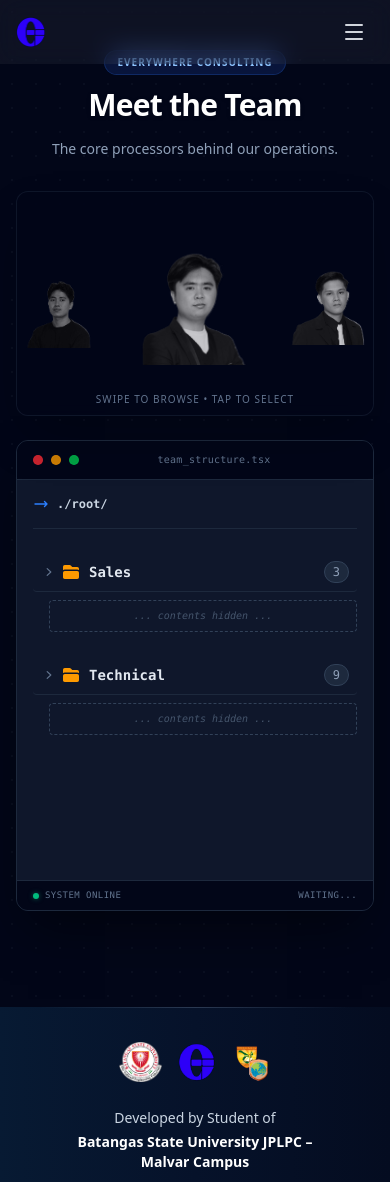
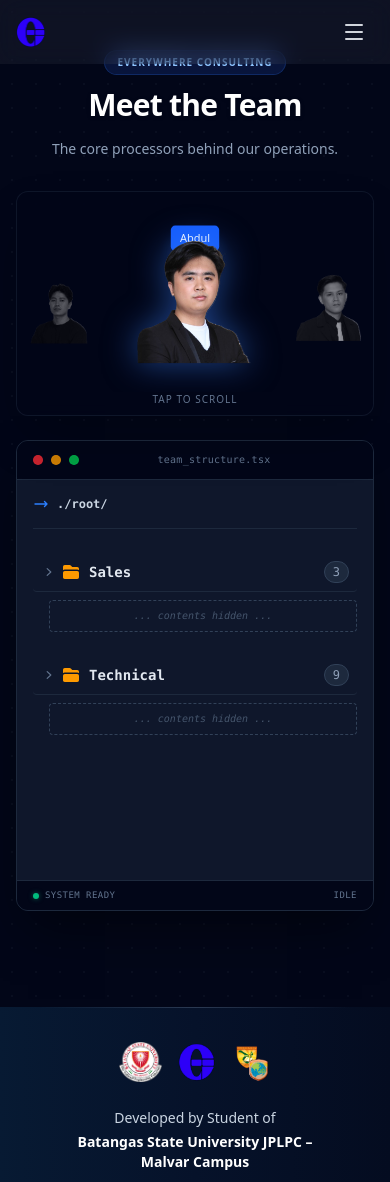
Before and after one commit to kcrosita23/ECI-INTERNSxJUNIORS, a React (Vite) app in the folder eci/: page /about in a window 390 px wide. Shown: the top 1182 px of the page. Built offline with nearby package versions, Linux system fonts and the light colour scheme.

Commit message:
edit remove scroll on hover carousel

```diff
--- a/eci/src/components/about.tsx
+++ b/eci/src/components/about.tsx
@@ -26,13 +26,11 @@ const team: TeamMember[] = [
 
 /* ================= COMPONENT ================= */
 export default function About() {
-  // DATA PREP: Create 3 sets for infinite illusion
-  // Set 1 (Buffer Left), Set 2 (Main), Set 3 (Buffer Right)
+  // DATA PREP
   const extendedTeam = [...team, ...team, ...team];
   const singleSetCount = team.length;
 
   // STATE
-  // We now track activeIndex (0 to 35) separately from activeId (1 to 12)
   const [activeIndex, setActiveIndex] = useState<number | null>(null);
   const [activeId, setActiveId] = useState<number | null>(null);
 
@@ -40,11 +38,9 @@ export default function About() {
   const [openFolders, setOpenFolders] = useState<string[]>([]);
 
   // REFS
-  // Map stores DOM nodes by INDEX now, not ID
   const itemsRef = useRef<Map<number, HTMLDivElement> | null>(null);
   const containerRef = useRef<HTMLDivElement>(null);
-  const lastInteraction = useRef<"image" | "list" | null>(null);
-  const isResettingRef = useRef(false); // To prevent animation loops
+  const isResettingRef = useRef(false);
 
   const getMap = () => {
     if (!itemsRef.current) {
@@ -55,11 +51,9 @@ export default function About() {
 
   // EFFECT 0: Initial Mount - Start in the Middle Set
   useEffect(() => {
-    // Start at the first item of the middle set (index 12)
     const middleStartIndex = singleSetCount;
     setActiveIndex(middleStartIndex);
 
-    // Immediate scroll without animation
     const map = getMap();
     const node = map.get(middleStartIndex);
     if (node) {
@@ -67,58 +61,41 @@ export default function About() {
     }
   }, [singleSetCount]);
 
-  // EFFECT 1: Auto-Scroll & Infinite Loop Logic
+  // EFFECT 1: Auto-Scroll Logic
   useEffect(() => {
     if (activeIndex !== null) {
       const map = getMap();
       const node = map.get(activeIndex);
 
       if (node && !isResettingRef.current) {
-        // 1. Scroll the selected item into view
         node.scrollIntoView({
-          behavior: isResettingRef.current ? "auto" : "smooth", // Instant if resetting
+          behavior: isResettingRef.current ? "auto" : "smooth",
           block: "nearest",
           inline: "center",
         });
 
-        // 2. CHECK BOUNDARIES (The Infinite Loop Magic)
-        // If we are in Set 1 (Left Buffer) or Set 3 (Right Buffer),
-        // we need to jump back to Set 2 (Middle) after the animation.
         const timeout = setTimeout(() => {
             if (activeIndex < singleSetCount) {
-                // Too far left -> Jump to Middle
                 isResettingRef.current = true;
                 const newIndex = activeIndex + singleSetCount;
                 setActiveIndex(newIndex);
             } else if (activeIndex >= singleSetCount * 2) {
-                // Too far right -> Jump to Middle
                 isResettingRef.current = true;
                 const newIndex = activeIndex - singleSetCount;
                 setActiveIndex(newIndex);
             } else {
                 isResettingRef.current = false;
             }
-        }, 500); // Wait for smooth scroll to finish (approx 500ms)
+        }, 500);
 
         return () => clearTimeout(timeout);
       }
 
-      // Reset flag if we just performed a jump
       if (isResettingRef.current) {
           isResettingRef.current = false;
       }
     }
   }, [activeIndex, singleSetCount]);
-
-  // EFFECT 2: Auto-expand folder based on activeId
-  useEffect(() => {
-    if (activeId && lastInteraction.current === "image") {
-      const member = team.find((m) => m.id === activeId);
-      if (member && !openFolders.includes(member.role)) {
-        setOpenFolders((prev) => [...prev, member.role]);
-      }
-    }
-  }, [activeId, openFolders]);
 
   const toggleFolder = (role: string) => {
     setOpenFolders((prev) =>
@@ -128,33 +105,20 @@ export default function About() {
     );
   };
 
-  // HELPER: Handle hovering an image
-  const handleImageHover = (index: number, id: number) => {
-    if (window.matchMedia('(hover: hover)').matches) {
-        lastInteraction.current = "image";
-        setActiveIndex(index); // Visual position
-        setActiveId(id);       // Data lookup
-    }
+  // HELPER: Handle clicking a list item (IDE)
+  const handleListClick = (id: number) => {
+    setActiveId(id === activeId ? null : id);
   };
 
-  // HELPER: Handle clicking a list item (IDE)
-  const handleListClick = (id: number) => {
-    lastInteraction.current = "list";
-
-    // Find the equivalent index in the MIDDLE set
-    // (This ensures when we click the list, the carousel jumps to the center set, not the buffers)
-    const middleSetOffset = singleSetCount;
-    const memberIndex = team.findIndex(m => m.id === id);
-    const targetIndex = middleSetOffset + memberIndex;
-
-    setActiveId(id === activeId ? null : id);
-    setActiveIndex(targetIndex);
+  // HELPER: Handle Carousel Interaction (Click Only)
+  const handleCarouselInteract = (index: number) => {
+    setActiveIndex(index);
   };
 
   return (
     <section id="contacts" className="relative w-full min-h-screen py-12 md:py-24 px-4 md:px-6 bg-slate-950 overflow-x-hidden text-slate-200 font-sans">
 
-      {/* INJECTED STYLES to hide scrollbar */}
+      {/* INJECTED STYLES */}
       <style>{`
         .no-scrollbar::-webkit-scrollbar {
           display: none;
@@ -185,20 +149,17 @@ export default function About() {
           </p>
         </div>
 
-        {/* IMAGES PREVIEW PANE - MOBILE STICKY */}
+        {/* IMAGES PREVIEW PANE */}
         <div className="sticky top-2 z-30 mb-6 -mx-4 px-4 md:static md:mb-8 md:mx-0">
           <div className="bg-slate-950/80 backdrop-blur-md rounded-xl border border-slate-800/50 shadow-2xl">
-            {/* NOTE: We map 'extendedTeam' here (3x the data).
-                We use index for the key to handle duplicates.
-            */}
             <div
                 ref={containerRef}
                 className="flex gap-4 overflow-x-auto py-4 px-4 no-scrollbar items-end h-[200px] md:h-[280px] scroll-smooth snap-x snap-mandatory"
             >
               {extendedTeam.map((member, index) => {
 
-                // Only "highlight" if the IDs match, regardless of which copy it is
-                const isVisualActive = activeId === member.id;
+                // Determine if this specific item is the "centered" one based on activeIndex
+                const isCentered = activeIndex === index;
 
                 return (
                 <div
@@ -208,29 +169,17 @@ export default function About() {
                     if (node) map.set(index, node);
                     else map.delete(index);
                   }}
-                  // Tap/Click handler for mobile to select image
-                  onClick={() => {
-                      lastInteraction.current = "image";
-                      setActiveIndex(index);
-                      setActiveId(member.id === activeId ? null : member.id);
-                  }}
-                  onMouseEnter={() => handleImageHover(index, member.id)}
-                  onMouseLeave={() => {
-                     if (window.matchMedia('(hover: hover)').matches) {
-                       // Optional: reset on leave, or stay centered
-                       // setActiveId(null);
-                     }
-                  }}
+                  // MODIFIED: Removed onMouseEnter, kept onClick
+                  onClick={() => handleCarouselInteract(index)}
                   className={`snap-center min-w-[120px] md:min-w-[140px] scroll-m-20 sm:scroll-m-5 relative transition-all duration-500 ease-out flex items-end justify-center cursor-pointer group
-                    ${
-                      isVisualActive
-                        ? "scale-110 md:scale-125 -translate-y-2 opacity-100 z-50"
-                        : isVisualActive
-                        ? "opacity-30 grayscale scale-90 blur-[1px] z-0"
-                        : "opacity-80 md:hover:opacity-100 scale-100 grayscale md:hover:grayscale-0"
-                    }`}
+                    ${isCentered
+                        ? "opacity-100 scale-110 md:scale-125 z-10 grayscale-0 -translate-y-2"
+                        : "opacity-60 scale-90 grayscale hover:opacity-100 hover:grayscale-0"
+                    }
+                  `}
                 >
-                  <div className={`absolute top-2 bg-blue-600 text-white text-[10px] md:text-xs px-2 py-1 rounded opacity-0 transition-opacity duration-300 shadow-lg shadow-blue-900/50 whitespace-nowrap ${isVisualActive ? "opacity-100" : "group-hover:opacity-100"}`}>
+                  <div className={`absolute top-2 bg-blue-600 text-white text-[10px] md:text-xs px-2 py-1 rounded transition-opacity duration-300 shadow-lg shadow-blue-900/50 whitespace-nowrap
+                    ${isCentered ? "opacity-100" : "opacity-0 group-hover:opacity-100"}`}>
                     {member.name}
                   </div>
 
@@ -238,13 +187,13 @@ export default function About() {
                     src={member.image}
                     alt={member.name}
                     className={`w-full h-36 md:h-48 object-contain transition-all duration-500
-                      ${isVisualActive ? "drop-shadow-[0_0_15px_rgba(59,130,246,0.6)]" : "drop-shadow-none"}`}
+                      ${isCentered ? "drop-shadow-[0_0_15px_rgba(59,130,246,0.5)]" : "drop-shadow-none"}`}
                   />
                 </div>
               )})}
             </div>
             <div className="text-center text-[10px] text-slate-500 pb-2 md:hidden uppercase tracking-widest">
-                Swipe to browse • Tap to select
+                Tap to scroll
             </div>
           </div>
         </div>
@@ -273,8 +222,8 @@ export default function About() {
               </svg>
               <span className="font-bold text-slate-300">./root/</span>
               {activeId && (
-                 <span className="ml-2 text-blue-400 bg-blue-500/10 border border-blue-500/20 px-2 rounded animate-pulse truncate max-w-[150px]">
-                   -- locating id: {activeId}...
+                 <span className="ml-2 text-blue-400 bg-blue-500/10 border border-blue-500/20 px-2 rounded truncate max-w-[150px]">
+                   -- accessing id: {activeId}
                  </span>
               )}
             </div>
@@ -322,47 +271,46 @@ export default function About() {
                                         return (
                                             <div
                                                 key={member.id}
-                                                // Handle Interaction
+                                                // MODIFIED: Only sets ID, doesn't scroll carousel
                                                 onClick={() => handleListClick(member.id)}
-                                                onMouseEnter={() => {
-                                                    // Find the middle-set index for this ID to ensure we scroll to the center block
-                                                    const middleSetOffset = singleSetCount;
-                                                    const memberIndex = team.findIndex(m => m.id === member.id);
-                                                    if (window.matchMedia('(hover: hover)').matches) {
-                                                        lastInteraction.current = "list";
-                                                        setActiveIndex(middleSetOffset + memberIndex);
-                                                        setActiveId(member.id);
-                                                    }
-                                                }}
-                                                onMouseLeave={() => {
-                                                   if (window.matchMedia('(hover: hover)').matches) {
-                                                      // Optional: keep selection or clear
-                                                      // setActiveId(null);
-                                                   }
-                                                }}
                                                 className={`
                                                     relative cursor-pointer p-3 rounded-lg border transition-all duration-200
                                                     ${isActive
-                                                        ? "bg-blue-500/10 border-blue-500/50 shadow-[0_0_15px_rgba(59,130,246,0.15)] ring-1 ring-blue-500/30 scale-[1.02] md:scale-105 z-10"
-                                                        : "bg-slate-800/40 border-slate-800 active:bg-slate-800 md:hover:border-slate-600 md:hover:bg-slate-800 md:hover:shadow-md"
+                                                        ? "bg-slate-800/80 border-blue-500/50 ring-1 ring-blue-500/30 col-span-1 md:col-span-2 row-span-2"
+                                                        : "bg-slate-800/40 border-slate-800 active:bg-slate-800 md:hover:border-slate-600 md:hover:bg-slate-800"
                                                     }
                                                 `}
                                             >
-                                                <div className="flex items-center space-x-3">
-                                                    <div className={`w-2 h-2 rounded-full flex-shrink-0 ${isActive ? "bg-blue-400 animate-pulse shadow-[0_0_8px_rgba(96,165,250,0.8)]" : "bg-slate-600"}`} />
+                                                <div className="flex items-start space-x-3">
+                                                    {/* Status Dot */}
+                                                    <div className={`mt-1.5 w-2 h-2 rounded-full flex-shrink-0 ${isActive ? "bg-green-400 shadow-[0_0_8px_rgba(74,222,128,0.8)]" : "bg-slate-600"}`} />
+
                                                     <div className="min-w-0 flex-1">
-                                                        <p className={`text-sm font-semibold truncate ${isActive ? "text-blue-300" : "text-slate-300"}`}>
-                                                            {member.name}
-                                                        </p>
-                                                        <p className="text-[10px] text-slate-500 truncate">
+                                                        <div className="flex justify-between items-center">
+                                                          <p className={`text-sm font-semibold truncate ${isActive ? "text-blue-300" : "text-slate-300"}`}>
+                                                              {member.name}
+                                                          </p>
+                                                        </div>
+                                                        <p className="text-[10px] text-slate-500 truncate mb-2">
                                                             ID: {member.id.toString().padStart(4, '0')}
                                                         </p>
+
+                                                        {/* MODIFIED: Directory Image Reveal */}
+                                                        {isActive && (
+                                                          <div className="mt-2 pt-2 border-t border-slate-700/50 animate-in zoom-in-95 duration-300">
+                                                            <div className="bg-slate-950/50 rounded p-2 flex justify-center">
+                                                              <img
+                                                                src={member.image}
+                                                                alt={member.name}
+                                                                className="h-32 w-auto object-contain drop-shadow-[0_4px_6px_rgba(0,0,0,0.5)]"
+                                                              />
+                                                            </div>
+                                                            <div className="mt-2 text-[10px] text-center text-slate-400 font-mono">
+                                                              [Preview Mode Active]
+                                                            </div>
+                                                          </div>
+                                                        )}
                                                     </div>
-                                                    {isActive && (
-                                                        <div className="text-[10px] font-bold text-blue-300 bg-blue-500/20 border border-blue-500/20 px-1.5 py-0.5 rounded animate-bounce">
-                                                            FOUND
-                                                        </div>
-                                                    )}
                                                 </div>
                                             </div>
                                         );
@@ -370,7 +318,6 @@ export default function About() {
                                 </div>
                             )}
 
-                            {/* COLLAPSED STATE PLACEHOLDER */}
                             {!isOpen && (
                                 <div className="ml-4 h-8 bg-slate-900 border border-dashed border-slate-700 rounded flex items-center justify-center text-[10px] text-slate-600 italic">
                                     ... contents hidden ...
@@ -386,11 +333,11 @@ export default function About() {
           <div className="bg-slate-950 text-slate-500 border-t border-slate-800 px-4 py-2 flex justify-between text-[9px] md:text-[10px] uppercase tracking-wider select-none">
               <div className="flex space-x-4">
                <span className="flex items-center"><span className="w-1.5 h-1.5 rounded-full bg-emerald-500 mr-1.5 shadow-[0_0_5px_rgba(16,185,129,0.5)]"></span>
-                  {activeId ? "Target Acquired" : "System Online"}
+                  {activeId ? "File Open" : "System Ready"}
                </span>
               </div>
               <div>
-                 {activeId ? `ID: ${activeId}` : "Waiting..."}
+                 {activeId ? `Reading: ${activeId}` : "Idle"}
               </div>
           </div>
 
```
